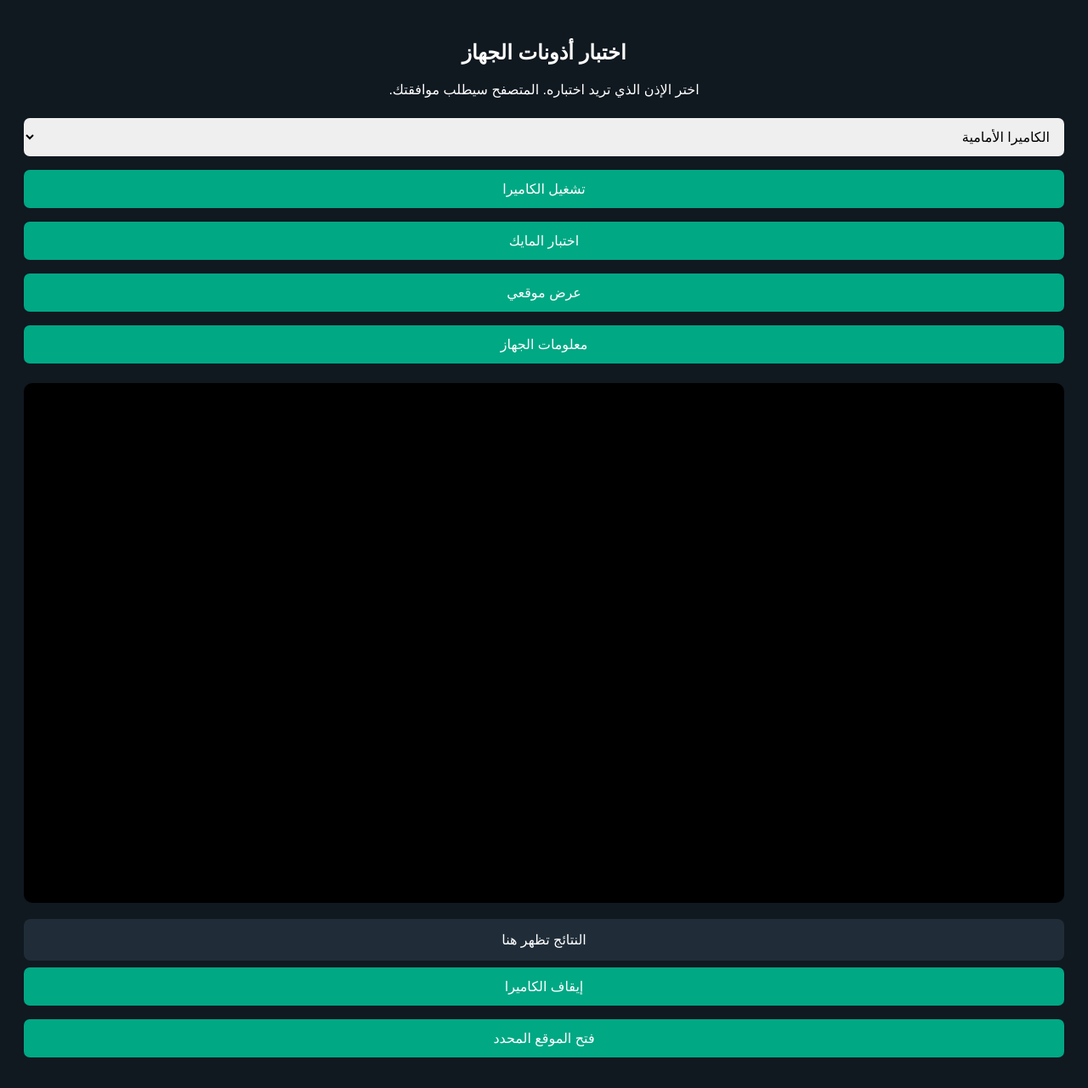
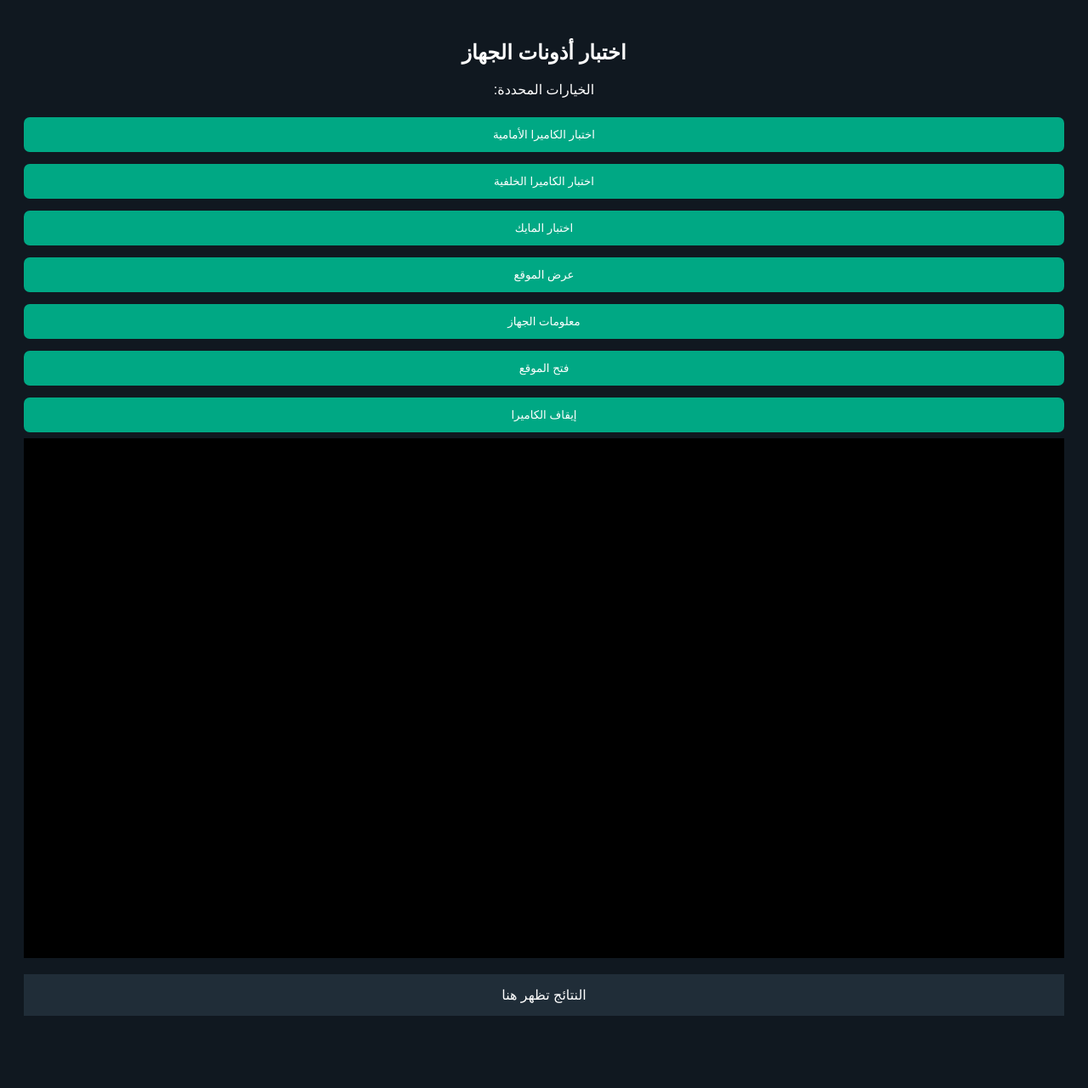
Before and after one commit to emo8-0/iag, a plain HTML site: page dl.html in a window 1280 px wide. Shown: the whole page at 85% size. After the commit the page ends 1224 px from the top, so only its background shows below. Drawn offline with Linux system fonts and the light colour scheme.

Commit message:
Update dl.html

```diff
--- a/dl.html
+++ b/dl.html
@@ -1,114 +1,78 @@
-<!DOCTYPE html>
-<html lang="ar" dir="rtl">
+<!DOCTYPE html><html lang="ar" dir="rtl">
 <head>
 <meta charset="UTF-8">
-<meta name="viewport" content="width=device-width, initial-scale=1">
-
-<title>Device Permission Test</title>
-
-<style>
+<meta name="viewport" content="width=device-width, initial-scale=1"><title>Device Test</title><style>
 body {
     background: #101820;
     color: white;
     font-family: Arial;
+    text-align: center;
     padding: 20px;
-    text-align: center;
-}
-
-button, select {
-    width: 100%;
-    padding: 13px;
-    margin: 8px 0;
-    border: 0;
-    border-radius: 7px;
-    font-size: 16px;
 }
 
 button {
+    width: 100%;
+    padding: 13px;
+    margin: 7px 0;
     background: #00a884;
     color: white;
+    border: 0;
+    border-radius: 7px;
 }
 
 video {
     width: 100%;
-    margin-top: 15px;
     background: black;
-    border-radius: 10px;
 }
 
 #result {
     background: #202d38;
     padding: 15px;
     margin-top: 15px;
-    border-radius: 8px;
     overflow-wrap: anywhere;
 }
-</style>
-</head>
-
-<body>
-
-<h2>اختبار أذونات الجهاز</h2>
-
-<p>اختر الإذن الذي تريد اختباره. المتصفح سيطلب موافقتك.</p>
-
-<select id="cameraType">
-    <option value="user">الكاميرا الأمامية</option>
-    <option value="environment">الكاميرا الخلفية</option>
-</select>
-
-<button onclick="startCamera()">تشغيل الكاميرا</button>
-
+</style></head><body><h2>اختبار أذونات الجهاز</h2><p id="selected"></p><button onclick="startCamera('user')">اختبار الكاميرا الأمامية</button>
+<button onclick="startCamera('environment')">اختبار الكاميرا الخلفية</button>
 <button onclick="testMicrophone()">اختبار المايك</button>
-
-<button onclick="getLocation()">عرض موقعي</button>
-
+<button onclick="getLocation()">عرض الموقع</button>
 <button onclick="deviceInfo()">معلومات الجهاز</button>
+<button onclick="openWebsite()">فتح الموقع</button>
+<button onclick="stopCamera()">إيقاف الكاميرا</button>
 
 <video id="preview" autoplay playsinline muted></video>
 
-<div id="result">النتائج تظهر هنا</div>
+<div id="result">النتائج تظهر هنا</div><script>
 
-<button onclick="stopCamera()">إيقاف الكاميرا</button>
-
-<button onclick="openWebsite()">فتح الموقع المحدد</button>
-
-<script>
-
+var params = new URLSearchParams(window.location.search);
+var site = params.get("site");
+var options = params.get("options") || "";
 var stream = null;
 
-var result = document.getElementById("result");
+document.getElementById("selected").innerText =
+    "الخيارات المحددة: " + options;
 
-var params = new URLSearchParams(window.location.search);
-
-var targetSite = params.get("site");
-
-function show(text) {
-    result.innerText = text;
+function showResult(message) {
+    document.getElementById("result").innerText = message;
 }
 
-async function startCamera() {
+async function startCamera(mode) {
 
     try {
 
         stopCamera();
 
-        var facing = document.getElementById("cameraType").value;
-
         stream = await navigator.mediaDevices.getUserMedia({
-            video: {
-                facingMode: facing
-            },
+            video: { facingMode: mode },
             audio: false
         });
 
         document.getElementById("preview").srcObject = stream;
 
-        show("تم منح إذن الكاميرا. المعاينة محلية.");
+        showResult("تم منح إذن الكاميرا. المعاينة محلية فقط.");
 
     } catch (error) {
 
-        show("تعذر تشغيل الكاميرا: " + error.message);
+        showResult("تعذر تشغيل الكاميرا: " + error.message);
 
     }
 }
@@ -117,21 +81,19 @@ async function testMicrophone() {
 
     try {
 
-        var audioStream =
-            await navigator.mediaDevices.getUserMedia({
-                audio: true,
-                video: false
-            });
+        var audio = await navigator.mediaDevices.getUserMedia({
+            audio: true
+        });
 
-        audioStream.getTracks().forEach(function(track) {
+        audio.getTracks().forEach(function(track) {
             track.stop();
         });
 
-        show("تم منح إذن المايك. لم يتم تسجيل الصوت.");
+        showResult("تم منح إذن المايك. لم يتم تسجيل الصوت.");
 
     } catch (error) {
 
-        show("تعذر الوصول إلى المايك: " + error.message);
+        showResult("تعذر تشغيل المايك: " + error.message);
 
     }
 }
@@ -139,35 +101,31 @@ async function testMicrophone() {
 function getLocation() {
 
     if (!navigator.geolocation) {
-        show("المتصفح لا يدعم تحديد الموقع.");
+        showResult("تحديد الموقع غير مدعوم.");
         return;
     }
 
     navigator.geolocation.getCurrentPosition(
         function(position) {
 
-            var lat = position.coords.latitude;
-            var lon = position.coords.longitude;
-
-            show(
-                "خط العرض: " + lat +
-                "\nخط الطول: " + lon
+            showResult(
+                "خط العرض: " + position.coords.latitude +
+                "\nخط الطول: " + position.coords.longitude
             );
 
         },
         function(error) {
-            show("تعذر تحديد الموقع: " + error.message);
+            showResult("تعذر تحديد الموقع: " + error.message);
         }
     );
 }
 
 function deviceInfo() {
 
-    show(
+    showResult(
         "المتصفح: " + navigator.userAgent +
         "\nالنظام: " + navigator.platform +
-        "\nحجم الشاشة: " +
-        screen.width + " × " + screen.height
+        "\nالشاشة: " + screen.width + "x" + screen.height
     );
 
 }
@@ -181,25 +139,24 @@ function stopCamera() {
         });
 
         stream = null;
-
         document.getElementById("preview").srcObject = null;
     }
 }
 
 function openWebsite() {
 
-    if (!targetSite) {
-        show("لم يتم تحديد موقع.");
+    if (!site) {
+        showResult("لم يتم تحديد رابط الموقع.");
         return;
     }
 
     try {
 
-        var url = new URL(targetSite);
+        var url = new URL(site);
 
         if (url.protocol !== "https:" &&
             url.protocol !== "http:") {
-            show("رابط الموقع غير صالح.");
+            showResult("رابط غير صالح.");
             return;
         }
 
@@ -207,12 +164,10 @@ function openWebsite() {
 
     } catch (error) {
 
-        show("الرابط غير صالح.");
+        showResult("تعذر فتح الرابط.");
 
     }
 }
 
-</script>
-
-</body>
+</script></body>
 </html>
```
